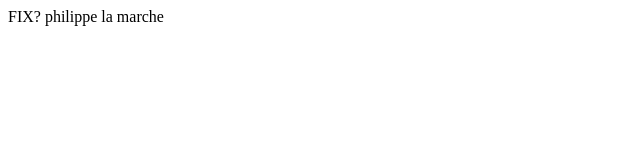
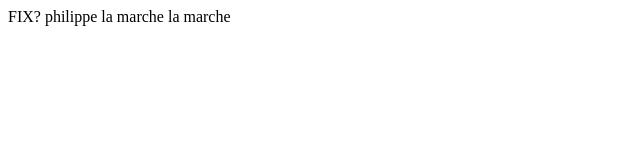
Before and after one commit to DevXpressInc/template_Anton, a plain HTML site: page index.html in a window 1280 px wide. Shown: the full height of the page, 0-640 px from the left. Drawn offline with Linux system fonts and the light colour scheme.

Commit message:
Update index.html

```diff
--- a/index.html
+++ b/index.html
@@ -8,4 +8,5 @@
 <body>
     FIX?
     philippe la marche
+    la marche
 </html>
```
